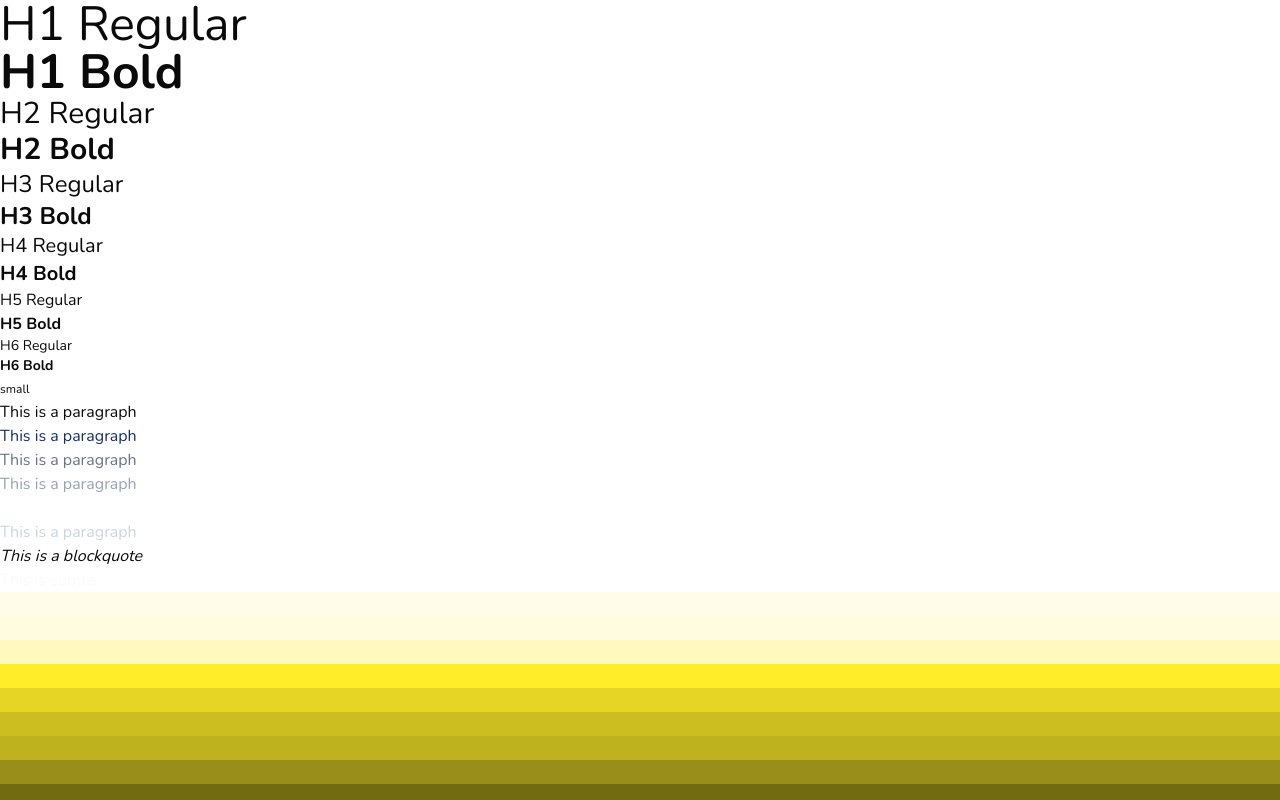
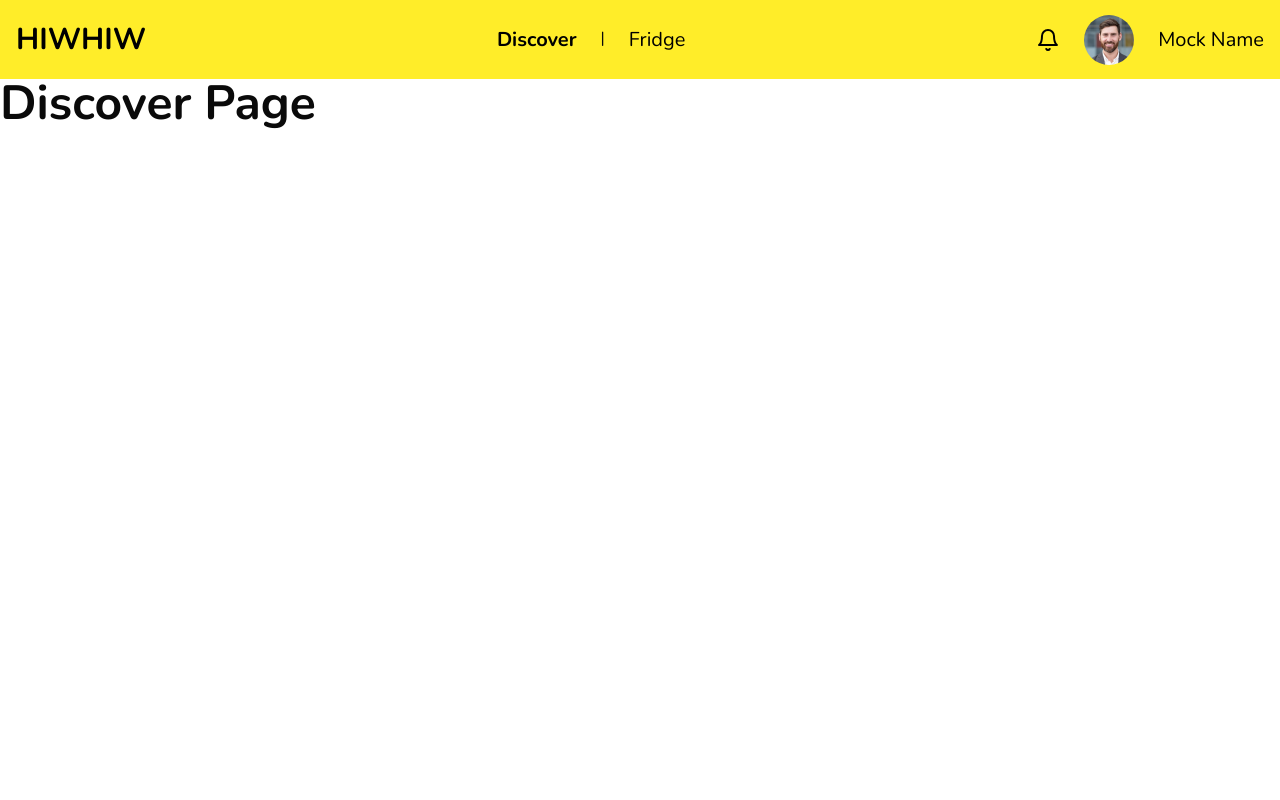
Before and after one commit to JabJabHiwHiw/hiw-hiw-frontend, a Next.js app: page / in a window 1280 px wide. Shown: the top 800 px of the page. Built offline with nearby package versions, Linux system fonts and the light colour scheme.

Commit message:
create navbar and init pages

```diff
--- a/package.json
+++ b/package.json
@@ -13,6 +13,7 @@
     "@radix-ui/react-popover": "^1.1.2",
     "class-variance-authority": "^0.7.0",
     "clsx": "^2.1.1",
+    "hiw-hiw-frontend": "file:",
     "lucide-react": "^0.447.0",
     "next": "14.2.13",
     "react": "^18",
--- /dev/null
+++ b/src/app/design/page.tsx
@@ -0,0 +1,55 @@
+export default function Design() {
+    return (
+      <div>
+        <h1 className="h1">H1 Regular</h1>
+        <h1 className="h1 font-bold">H1 Bold</h1>
+        <h2 className="h2">H2 Regular</h2>
+        <h2 className="h2 font-bold">H2 Bold</h2>
+        <h3 className="h3">H3 Regular</h3>
+        <h3 className="h3 font-bold">H3 Bold</h3>
+        <h4 className="h4">H4 Regular</h4>
+        <h4 className="h4 font-bold">H4 Bold</h4>
+        <h5 className="h5">H5 Regular</h5>
+        <h5 className="h5 font-bold">H5 Bold</h5>
+        <h6 className="h6">H6 Regular</h6>
+        <h6 className="h6 font-bold">H6 Bold</h6>
+        <small className="small">small</small>
+        <p className="p">This is a paragraph</p>
+        <p className="p text-high">This is a paragraph</p>
+        <p className="p text-medium">This is a paragraph</p>
+        <p className="p text-placeholder">This is a paragraph</p>
+        <p className="p text-invert">This is a paragraph</p>
+        <p className="p text-disable">This is a paragraph</p>
+        <blockquote className="blockquote">This is a blockquote</blockquote>
+        <div className="text-subtle">This is subtle</div>
+        <div className="flex flex-col">
+          <div className="bg-primary-50 w-full h-6" />
+          <div className="bg-primary-100 w-full h-6" />
+          <div className="bg-primary-200 w-full h-6" />
+          <div className="bg-primary-300 w-full h-6" />
+          <div className="bg-primary-400 w-full h-6" />
+          <div className="bg-primary-500 w-full h-6" />
+          <div className="bg-primary-600 w-full h-6" />
+          <div className="bg-primary-700 w-full h-6" />
+          <div className="bg-primary-800 w-full h-6" />
+          <div className="bg-primary-900 w-full h-6" />
+          <div className="bg-neutral-0 w-full h-6" />
+          <div className="bg-neutral-50 w-full h-6" />
+          <div className="bg-neutral-100 w-full h-6" />
+          <div className="bg-neutral-200 w-full h-6" />
+          <div className="bg-neutral-300 w-full h-6" />
+          <div className="bg-neutral-400 w-full h-6" />
+          <div className="bg-neutral-500 w-full h-6" />
+          <div className="bg-neutral-600 w-full h-6" />
+          <div className="bg-neutral-700 w-full h-6" />
+          <div className="bg-neutral-800 w-full h-6" />
+          <div className="bg-neutral-900 w-full h-6" />
+          <div className="bg-black w-full h-6" />
+          <div className="bg-success w-full h-6" />
+          <div className="bg-error-default w-full h-6" />
+          <div className="bg-error-hover w-full h-6" />
+          <div className="bg-pending w-full h-6" />
+        </div>
+      </div>
+    )
+  }
--- /dev/null
+++ b/src/app/fridge/page.tsx
@@ -0,0 +1,7 @@
+export default function Fridge(){
+    return(
+        <div>
+            <h1 className='h1 font-bold'>Fridge</h1>
+        </div>
+    )
+}
--- a/src/app/layout.tsx
+++ b/src/app/layout.tsx
@@ -1,7 +1,7 @@
 import type { Metadata } from 'next'
 import { Nunito } from 'next/font/google'
 import './globals.css'
-
+import NavBar from '@/components/NavBar'
 const nunito = Nunito({
   subsets: ['latin'],
   variable: '--font-nunito',
@@ -22,6 +22,7 @@ export default function RootLayout({
   return (
     <html lang="en">
       <body className={`${nunito.variable} font-sans antialiased`}>
+        <NavBar/>
         {children}
       </body>
     </html>
--- /dev/null
+++ b/src/app/notification/page.tsx
@@ -0,0 +1,7 @@
+export default function Notification(){
+    return(
+        <div>
+            <h1 className='h1 font-bold'>Notification</h1>
+        </div>
+    )
+}
--- a/src/app/page.tsx
+++ b/src/app/page.tsx
@@ -1,55 +1,7 @@
-export default function Home() {
+export default function Discover() {
 	return (
 		<div>
-			<h1 className="h1">H1 Regular</h1>
-			<h1 className="h1 font-bold">H1 Bold</h1>
-			<h2 className="h2">H2 Regular</h2>
-			<h2 className="h2 font-bold">H2 Bold</h2>
-			<h3 className="h3">H3 Regular</h3>
-			<h3 className="h3 font-bold">H3 Bold</h3>
-			<h4 className="h4">H4 Regular</h4>
-			<h4 className="h4 font-bold">H4 Bold</h4>
-			<h5 className="h5">H5 Regular</h5>
-			<h5 className="h5 font-bold">H5 Bold</h5>
-			<h6 className="h6">H6 Regular</h6>
-			<h6 className="h6 font-bold">H6 Bold</h6>
-			<small className="small">small</small>
-			<p className="p">This is a paragraph</p>
-			<p className="p text-high">This is a paragraph</p>
-			<p className="p text-medium">This is a paragraph</p>
-			<p className="p text-placeholder">This is a paragraph</p>
-			<p className="p text-invert">This is a paragraph</p>
-			<p className="p text-disable">This is a paragraph</p>
-			<blockquote className="blockquote">This is a blockquote</blockquote>
-			<div className="text-subtle">This is subtle</div>
-			<div className="flex flex-col">
-				<div className="bg-primary-50 w-full h-6" />
-				<div className="bg-primary-100 w-full h-6" />
-				<div className="bg-primary-200 w-full h-6" />
-				<div className="bg-primary-300 w-full h-6" />
-				<div className="bg-primary-400 w-full h-6" />
-				<div className="bg-primary-500 w-full h-6" />
-				<div className="bg-primary-600 w-full h-6" />
-				<div className="bg-primary-700 w-full h-6" />
-				<div className="bg-primary-800 w-full h-6" />
-				<div className="bg-primary-900 w-full h-6" />
-				<div className="bg-neutral-0 w-full h-6" />
-				<div className="bg-neutral-50 w-full h-6" />
-				<div className="bg-neutral-100 w-full h-6" />
-				<div className="bg-neutral-200 w-full h-6" />
-				<div className="bg-neutral-300 w-full h-6" />
-				<div className="bg-neutral-400 w-full h-6" />
-				<div className="bg-neutral-500 w-full h-6" />
-				<div className="bg-neutral-600 w-full h-6" />
-				<div className="bg-neutral-700 w-full h-6" />
-				<div className="bg-neutral-800 w-full h-6" />
-				<div className="bg-neutral-900 w-full h-6" />
-				<div className="bg-black w-full h-6" />
-				<div className="bg-success w-full h-6" />
-				<div className="bg-error-default w-full h-6" />
-				<div className="bg-error-hover w-full h-6" />
-				<div className="bg-pending w-full h-6" />
-			</div>
+			<h1 className="h1 font-bold">Discover Page</h1>
 		</div>
 	);
 }
--- /dev/null
+++ b/src/app/profile/page.tsx
@@ -0,0 +1,7 @@
+export default function Profile(){
+    return(
+        <div>
+            <h1 className='h1 font-bold'>Profile</h1>
+        </div>
+    )
+}
--- /dev/null
+++ b/src/components/NavBar.tsx
@@ -0,0 +1,42 @@
+import Image from 'next/image'
+import Link from 'next/link'
+import NotiPopover from './NotiPopover'
+
+export default function NavBar() {
+  return (
+    <div className="w-full h-[79px] bg-primary-300 flex items-center justify-between px-4">
+
+      <div className='flex space-x-6'>
+        <Link href="/" className="h2 font-bold text-black">
+          HIWHIW
+        </Link>
+      </div>
+
+      <div className='flex space-x-6'>
+        <Link href="/" className="h4 font-bold text-black">
+          Discover
+        </Link>
+        <div>|</div>
+        <Link href="/fridge" className="h4 text-black">
+          Fridge
+        </Link>
+      </div>
+
+      <div className='flex space-x-6 items-center'>
+        <NotiPopover/>
+        <a href="/profile" className='flex space-x-6 items-center'>
+        <Image
+          src={'/img/mock_profile.png'}
+          className="rounded-full"
+          alt="profile"
+          width={50}
+          height={50}
+          sizes="100vh"
+        />
+        <h4 className='h4 text-black'>Mock Name</h4>
+      </a>
+      </div>
+
+    </div>
+  )
+}
--- /dev/null
+++ b/src/components/NotiPopover.tsx
@@ -0,0 +1,22 @@
+"use client";
+
+import { Popover, PopoverTrigger, PopoverContent } from './ui/popover'
+import { Bell } from "lucide-react";
+
+export default function NotiPopover() {
+  return (
+    <Popover>
+      <PopoverTrigger asChild>
+        <span className="flex items-center cursor-pointer">
+          <Bell className="h-6 w-6 text-black" />
+        </span>
+      </PopoverTrigger>
+      <PopoverContent>
+        <div className="p-4">
+          <h3 className="h4 font-bold">Notifications</h3>
+          <p>No new notifications.</p>
+        </div>
+      </PopoverContent>
+    </Popover>
+  );
+}
```
Also changed, not shown: public/img/mock_profile.png (added), 1 other file (tests, documents, lock files or other folders).
